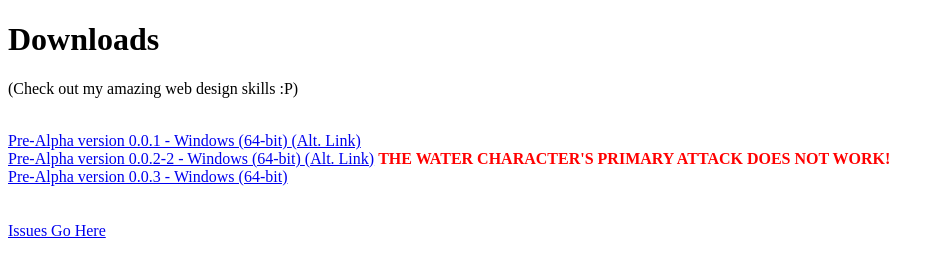
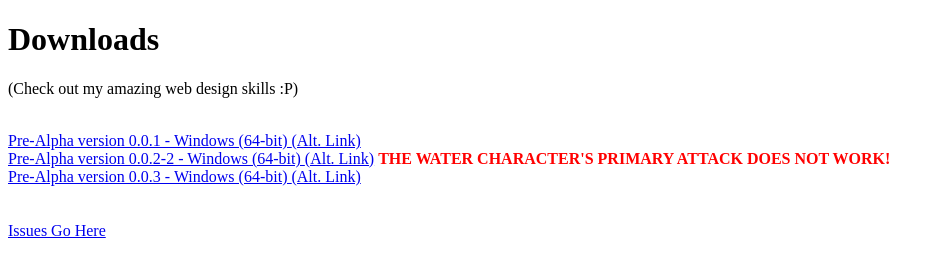
Before and after one commit to ElementalsTest/ElementalsTest.github.io, a plain HTML site: page index.html in a window 1280 px wide. Shown: the whole page, without its empty margins (0-944 px from the left). Drawn offline with Linux system fonts and the light colour scheme.

Commit message:
Added alt. link for v.0.0.3

```diff
--- a/index.html
+++ b/index.html
@@ -16,7 +16,7 @@
 
 		<br>
 
-		<a href="https://nofile.io/g/Bfz9Mi1JUyj4pQTfrKaxUOG0v1J76BVnHoUSFiEfgexqk8F7ZRlvWeOa6mQKj02v/Elementals-pre-alpha-v0.0.3-windows64bit.zip/">Pre-Alpha version 0.0.3 - Windows (64-bit) </a>
+		<a href="https://nofile.io/g/Bfz9Mi1JUyj4pQTfrKaxUOG0v1J76BVnHoUSFiEfgexqk8F7ZRlvWeOa6mQKj02v/Elementals-pre-alpha-v0.0.3-windows64bit.zip/">Pre-Alpha version 0.0.3 - Windows (64-bit) </a> <a href="https://mega.nz/#!eugzEJKR!7_VBYNjvZVHi0x3HBpHxAXj1zU7KkTrIryJLv2vct08">(Alt. Link)</a>
 
 
 
```
